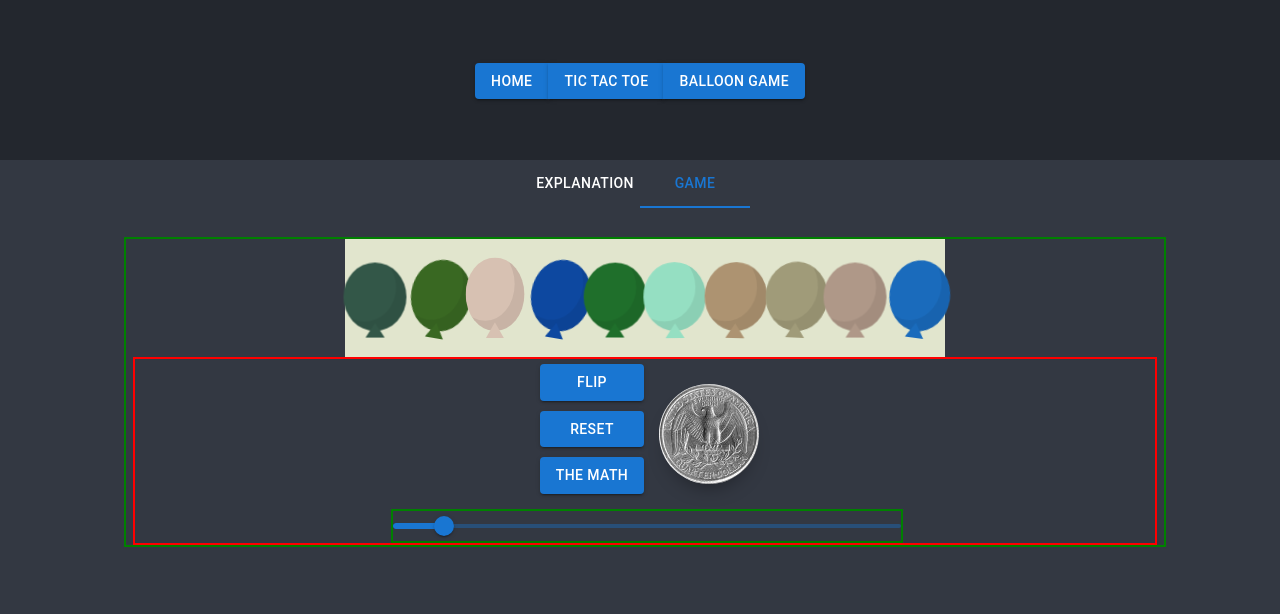
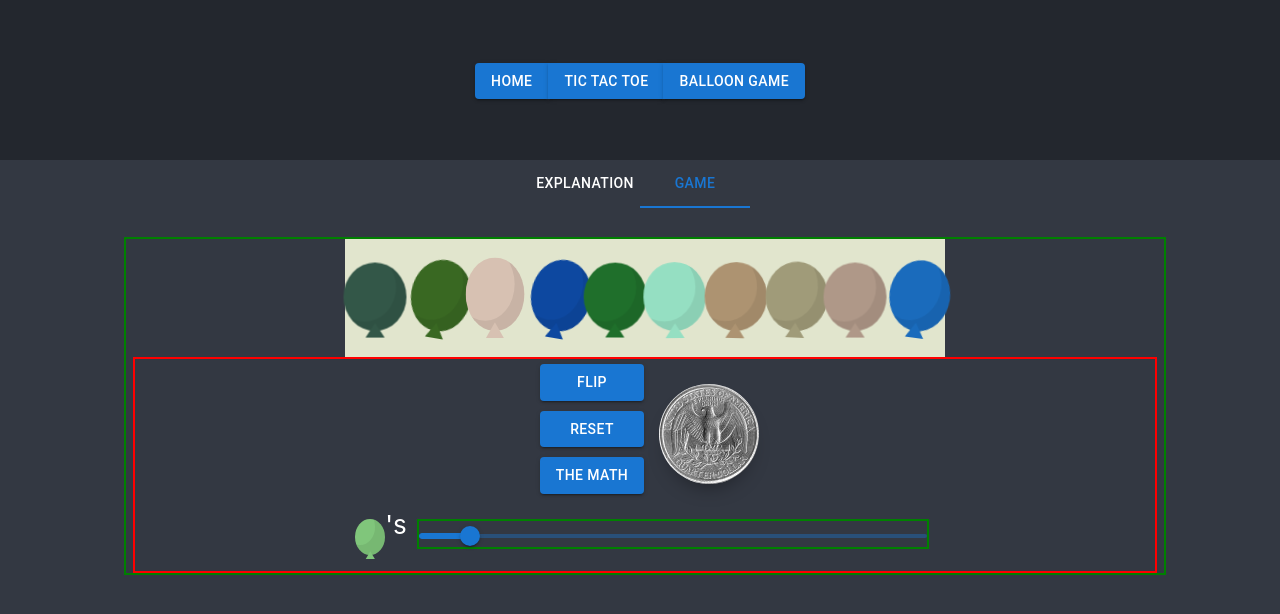
Before and after one commit to TheJD-droid/TheJD.github.io, a React (Create React App) app in the folder my_website/: page /BalloonPage in a window 1280 px wide. Both pictures are taken after a click on the tab "GAME". Shown: the top 614 px of the page. Built offline with nearby package versions, Linux system fonts and the light colour scheme.

Commit message:
SliderBalloon
Added a balloon to the slider, to indicate the slider's purpose. Basically a label.

```diff
--- a/my_website/src/components/BalloonGame/Balloon.js
+++ b/my_website/src/components/BalloonGame/Balloon.js
@@ -1,4 +1,3 @@
-// import { Button } from '@mui/material';
 import '../../CSSFiles/balloons.css'
 import React, { useEffect } from 'react';
 import balloonPopSound from '../../assets/balloonpop.mp3';
@@ -71,6 +70,36 @@ export default function Balloon(props) {
 
     const style = {
 
+        sliderBalloon: {
+            display: 'inline-block',
+            width: '30px',
+            height: '36px',
+            background: chosenColor,
+            borderRadius:'80%',
+            position:'relative',
+            boxShadow:'inset -10px -10px 0 rgba(0,0,0,0.07)',
+            margin:'10px 0px',
+            // transition: 'transform 0.5s ease',
+            zIndex: 10,
+            // animation: 'balloons 10s ease-in-out infinite',
+            // transformOrigin: 'bottom center',
+            // animationDuration: chosenDuration,
+        },
+
+        sliderBalloonAfter: {
+
+            //content:"▲",
+            fontSize:'10px',
+            color: chosenColor,
+            display:'block',
+            textAlign:'center',
+            width:'100%',
+            position:'absolute',
+            bottom:'-6px',
+            zIndex:-100,
+        },
+
+
         default: {
             display: 'inline-block',
             width: '60px',
@@ -131,10 +160,10 @@ export default function Balloon(props) {
     return (
         <>
         {/* <ClearIcon style={(animationFlag) ? style.onHit : style.notShowing} /> */}
-        <ClearIcon style={isHit(hitAnimation)} />
+        {props.idNum === -2 ? <></> : <ClearIcon style={isHit(hitAnimation)} />}
         {/* <ClearIcon style={style.onHit} /> */}
-        <div className={balloonState} style={balloonState === 'balloon popped' ? style.popped : style.default}>
-            <div style={style.balloonAfter}>
+        <div className={props.idNum === -2 ? 'sliderBalloon' : balloonState} style={balloonState === 'balloon popped' ? style.popped : props.idNum === -2 ? style.sliderBalloon : style.default}>
+            <div style={props.idNum === -2 ? style.sliderBalloonAfter : style.balloonAfter}>
             ▲
             </div>
         </div>
--- a/my_website/src/pages/BalloonPage.js
+++ b/my_website/src/pages/BalloonPage.js
@@ -387,12 +387,24 @@ export default function BalloonPage() {
                     </Grid>
                </Grid>
 
-                <Grid item style={{width: '40vw', maxWidth: '40vw', border: 'solid green 2px'}}>
-                    <Grid container direction='row'>
+                <Grid container direction={'row'} justifyContent={"center"}>
+                <Grid item>
 
+                    <Balloon key={'sliderBalloon'} idNum={-2} onReset={onReset} setOnReset={setOnReset} toBePopped={toBePopped} handlePop={handlePop} gameState={gameState} handleGameState={handleGameState}></Balloon>
+
+                </Grid>
+
+                <Grid item>
+                    <>'s</>
+                </Grid>
+
+                <Grid item style={{width: '40vw', maxWidth: '40vw', border: 'solid green 2px', height: '30px', margin: '10px'}}>
+                    {/* <Grid container direction='row'> */}
+                                {/* <Grid item width='40vw'> */}
                                 <Slider disabled={loading} defaultValue={10} aria-label="Default" valueLabelDisplay="auto" value={numberOfBalloons} onChange={handleChangeOfBalloons}/>
-
-                    </Grid>
+                                {/* </Grid> */}
+                    {/* </Grid> */}
+                </Grid>
                 </Grid>
                 </Grid>
             </Grid>
```
